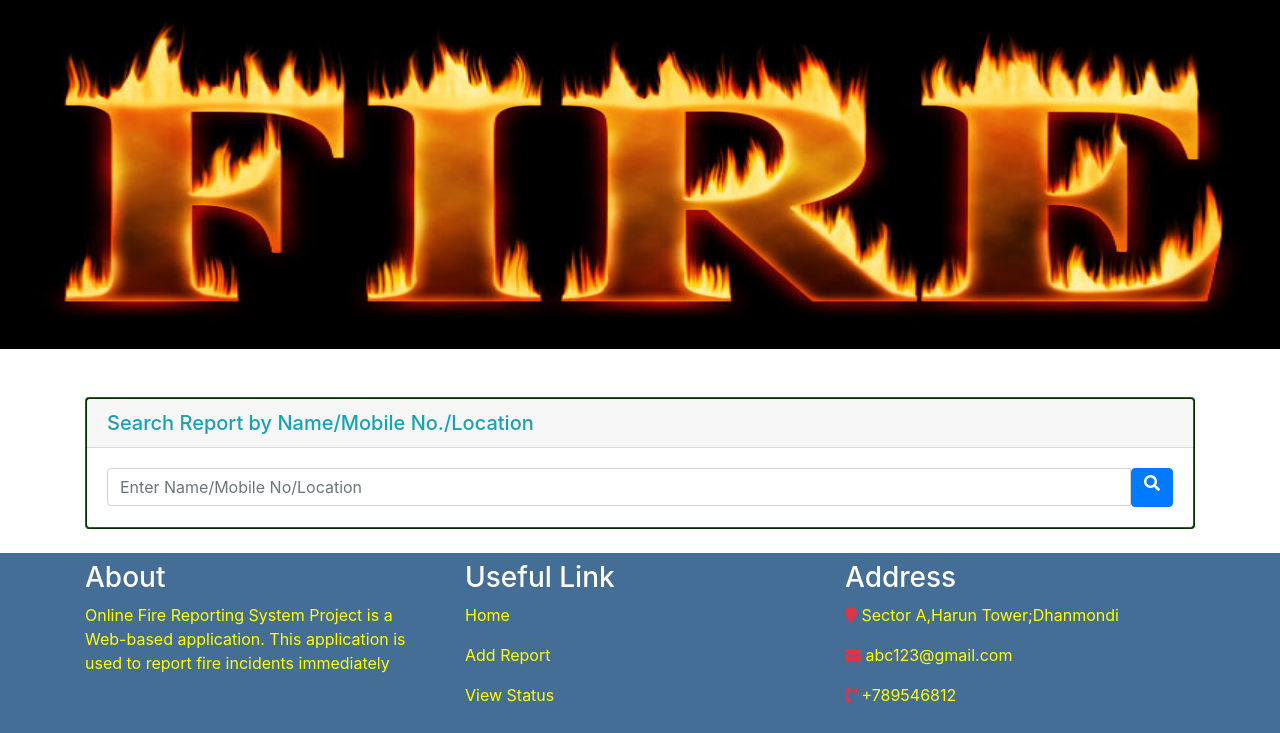
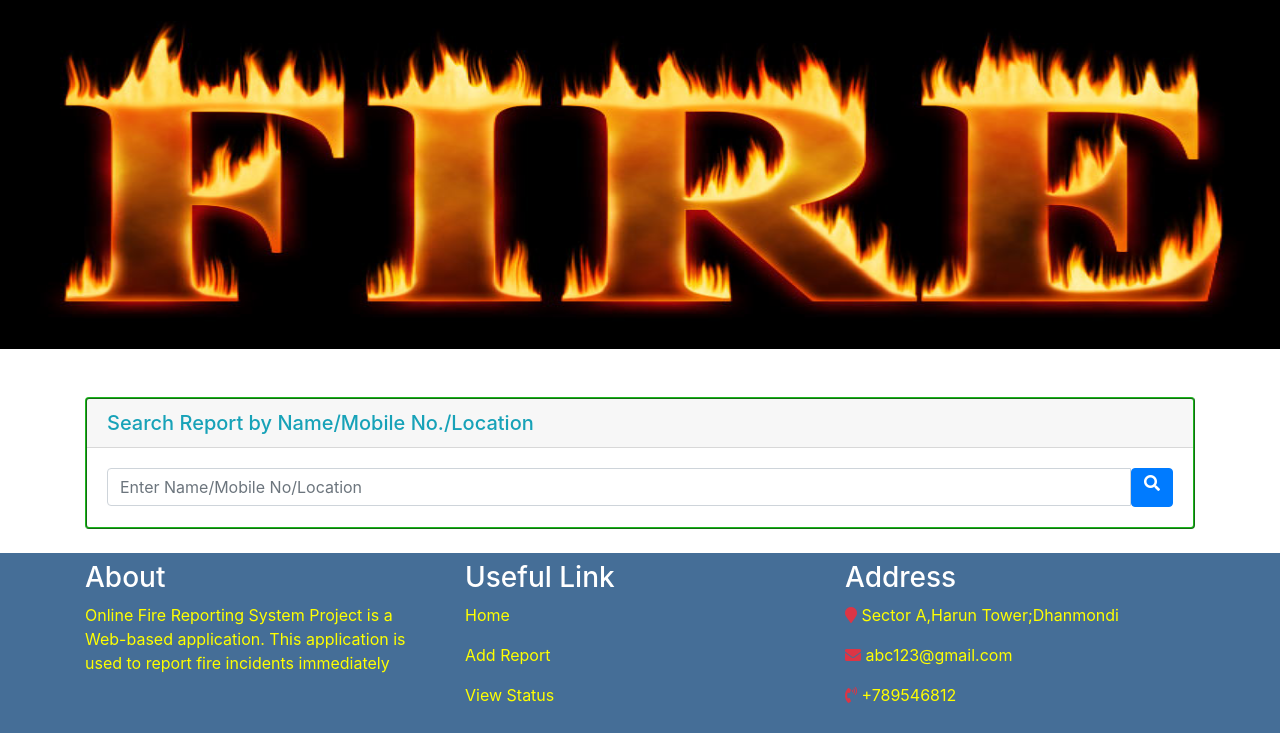
Before and after one commit to Fire-Fighter-Service/Fire-Fighter-project, a Django app: page /viewStatus in a window 1280 px wide. Shown: the part 67-800 px from the top of the page. Run offline with Django 3.2, Linux system fonts and the light colour scheme; some libraries are stand-ins or nearby versions.

Commit message:
clr changes

```diff
--- a/OnlineFire_ReportingSystem/firereport/templates/viewStatus.html
+++ b/OnlineFire_ReportingSystem/firereport/templates/viewStatus.html
@@ -12,7 +12,7 @@
 <div class="container mt-5">
     <form method="post">
         {% csrf_token %}
-        <div class="card my-4" style="border : 2px ridge green">
+        <div class="card my-4" style="border : 2px ridge rgba(9, 179, 9, 0.93)">
             <h5 class="card-header text-info">Search Report by Name/Mobile No./Location</h5>
             <div class="card-body">
                 <div class="input-group">
```
